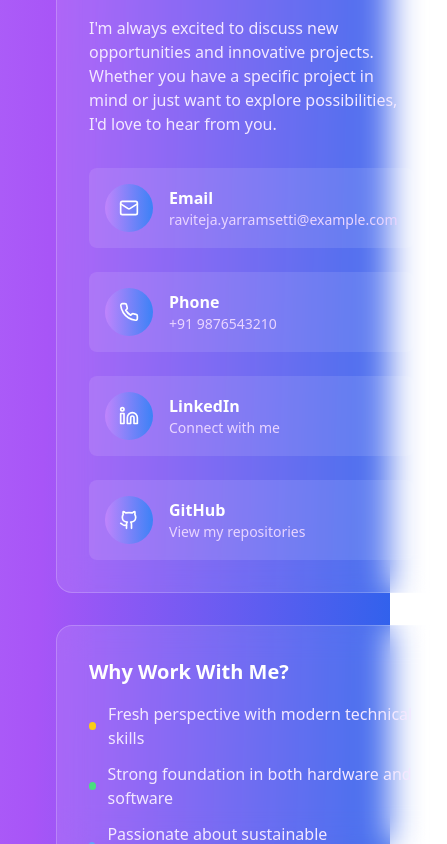
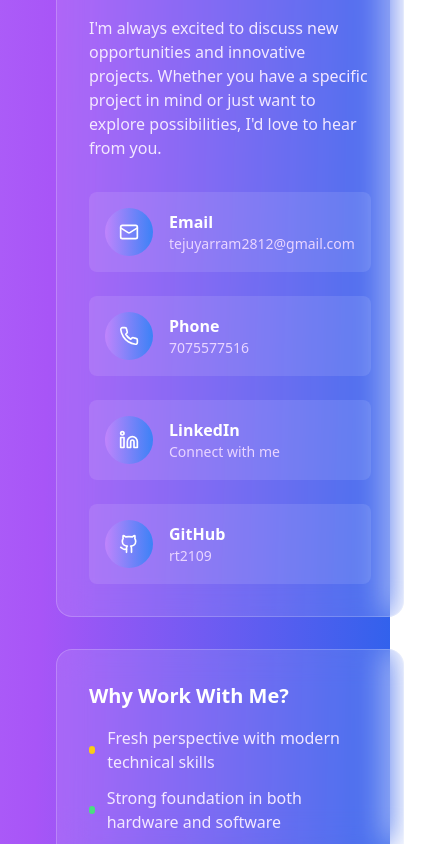
Before and after one commit to rt2109/raviteja21-workhub, a React (Vite) app: page / in a window 390 px wide. Shown: the part 11156-12000 px from the top of the page, 447 px wide, since content can reach past the window. Built offline with nearby package versions, Linux system fonts and the light colour scheme.

Commit message:
Update contact information
Replaced placeholder email, phone, LinkedIn, and GitHub links with the user's provided information.

```diff
--- a/src/components/Contact.tsx
+++ b/src/components/Contact.tsx
@@ -1,4 +1,3 @@
-
 import { Card, CardContent } from "@/components/ui/card";
 import { Button } from "@/components/ui/button";
 import { Input } from "@/components/ui/input";
@@ -32,26 +31,26 @@ const Contact = () => {
     {
       icon: Mail,
       title: "Email",
-      value: "raviteja.yarramsetti@example.com",
-      href: "mailto:raviteja.yarramsetti@example.com"
+      value: "tejuyarram2812@gmail.com",
+      href: "mailto:tejuyarram2812@gmail.com"
     },
     {
       icon: Phone,
       title: "Phone",
-      value: "+91 9876543210",
-      href: "tel:+919876543210"
+      value: "7075577516",
+      href: "tel:7075577516"
     },
     {
       icon: Linkedin,
       title: "LinkedIn",
       value: "Connect with me",
-      href: "https://linkedin.com/in/raviteja-yarramsetti"
+      href: "https://www.linkedin.com/in/raviteja-yarramsetti"
     },
     {
       icon: Github,
       title: "GitHub",
-      value: "View my repositories",
-      href: "https://github.com/raviteja-yarramsetti"
+      value: "rt2109",
+      href: "https://github.com/rt2109"
     }
   ];
 
```
